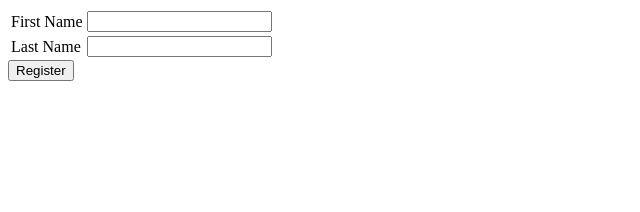
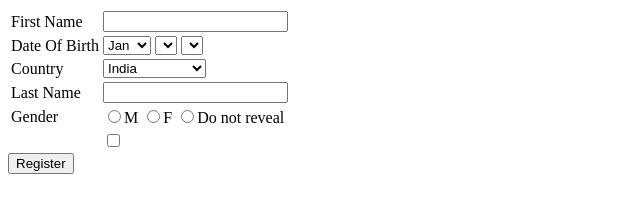
Before and after one commit to kiranuidev/Angular-JAN-7AM, a plain HTML site: page registration/index.html in a window 1280 px wide. Shown: the whole page, without its empty margins (0-640 px from the left). Drawn offline with Linux system fonts and the light colour scheme.

Commit message:
added code

```diff
--- a/registration/index.html
+++ b/registration/index.html
@@ -15,7 +15,27 @@
                        class="abcd">
             </td>
         </tr>
+            <tr>
+            <td>
+                <label>Date Of Birth</label>
+            </td>
+            <td>
+               <select id="ddlMonths"></select>
+                <select id="ddlDays"></select>
+                <select id="ddlYears"></select>
+            </td>
+        </tr>
         <tr>
+            <td>
+                <label>Country</label>
+            </td>
+            <td>
+                <select id="ddlCountry">
+                <option value="IN">India</option>
+                </select>
+            </td>
+        </tr>
+         <tr>
             <td>
                 <label>Last Name</label>
             </td>
@@ -23,9 +43,36 @@
                 <input type="text" id="txtLastName">
             </td>
         </tr>
+        <tr>
+            <td>
+                <label>Gender</label>
+            </td>
+            <td>
+                <input type="radio"
+                       value="M"
+                       name="gender"
+                       id="rdbGenderM">M
+                <input type="radio"
+                       value="F"
+                        name="gender"
+                       id="rdbGenderF">F
+                <input type="radio"
+                        name="gender"
+                       value="NA"
+                       id="rdbGenderNA">Do not reveal
+            </td>
+        </tr>
+        <tr>
+            <td>
+                <label></label>
+            </td>
+            <td>
+                <input type="checkbox" id="chkTerms">
+            </td>
+        </tr>
     </table>
     <button id="btnSubmit" onclick="readData()">Register</button>
-    <script src="register.js"></script>
+    <script src="registerPro.js"></script>
 </body>
 
 </html>
--- a/registration/register.js
+++ b/registration/register.js
@@ -1,17 +1,27 @@
-//console.log(document);
-//dom traversing
-// by Id  - only one element.
-// by name =>multiple elements
-// by class=> multiple elements
-// by tagName =>Multiple elements.
 var firstName= document.getElementById("txtFirstName");
 var lastName= document.getElementById("txtLastName");
+var terms = document.getElementById("chkTerms");
+var ddlCountries = document.getElementById("ddlCountry");
 
-console.log(firstName.type);
-console.log(firstName.id);
-console.log(firstName.className);
+var countries =[{name:"India",code:"IN"},
+               {name:"United States",code:"USA"}];
 
 function readData(){
    console.log(firstName.value);
     console.log(lastName.value);
+    console.log(terms.checked);
 }
+
+function buildCountryList(){
+    for(var i=0;i<countries.length;i++){
+        var code = countries[i].code;
+        var name= countries[i].name;
+        var optionTag = document.createElement("option");
+        optionTag.value=code;
+        optionTag.textContent=name;
+        ddlCountries.appendChild(optionTag);
+
+    }
+}
+
+buildCountryList();
--- /dev/null
+++ b/registration/registerPro.js
@@ -0,0 +1,114 @@
+var elementReferences = {};
+
+//Page initialization Logic
+function pageInit() {
+    getElementReferences();
+    bindCountryList();
+    bindMonthsList();
+    //get element references
+    //bind dropdown list.
+    // attach events
+}
+
+//bind the countries list to the country dropdown
+function bindCountryList() {
+    var countries = getCountries();
+    for (var i = 0; i < countries.length; i++) {
+        var code = countries[i].code;
+        var name = countries[i].name;
+        var optionTag = document.createElement("option");
+        optionTag.value = code;
+        optionTag.textContent = name;
+        elementReferences.countries.appendChild(optionTag);
+
+    }
+}
+
+//will return the list of countries.
+function getCountries() {
+    return [{
+            name: "India",
+            code: "IN"
+        },
+        {
+            name: "United States",
+            code: "USA"
+        }];
+}
+function bindMonthsList(){
+    var months = getMonths();
+    for (var i = 0; i < months.length; i++) {
+        var code = months[i].code;
+        var name = months[i].name;
+        var optionTag = document.createElement("option");
+        optionTag.value = code;
+        optionTag.textContent = name;
+        elementReferences.months.appendChild(optionTag);
+
+    }
+}
+function getMonths() {
+    return [{
+            name: "Jan",
+            code: "1"
+        },
+        {
+            name: "Feb",
+            code: "2"
+        },
+        {
+            name: "Mar",
+            code: "3"
+        },
+        {
+            name: "Apr",
+            code: "4"
+        },
+        {
+            name: "May",
+            code: "5"
+        },
+        {
+            name: "Jun",
+            code: "6"
+        },
+        {
+            name: "Jul",
+            code: "7"
+        },
+        {
+            name: "Aug",
+            code: "8"
+        },
+        {
+            name: "Sep",
+            code: "9"
+        },
+        {
+            name: "Oct",
+            code: "10"
+        },
+        {
+            name: "Nov",
+            code: "11"
+        },
+        {
+            name: "Dec",
+            code: "12"
+        }];
+
+    }
+
+    //will get the references of all the elements.
+    function getElementReferences() {
+        elementReferences.firstName = document.getElementById("txtFirstName");
+        elementReferences.lastName = document.getElementById("txtLastName");
+        elementReferences.terms = document.getElementById("chkTerms");
+        elementReferences.countries = document.getElementById("ddlCountry");
+        console.log(elementReferences);
+        elementReferences.months = document.getElementById("ddlMonths");
+    }
+
+
+
+    pageInit();
```
